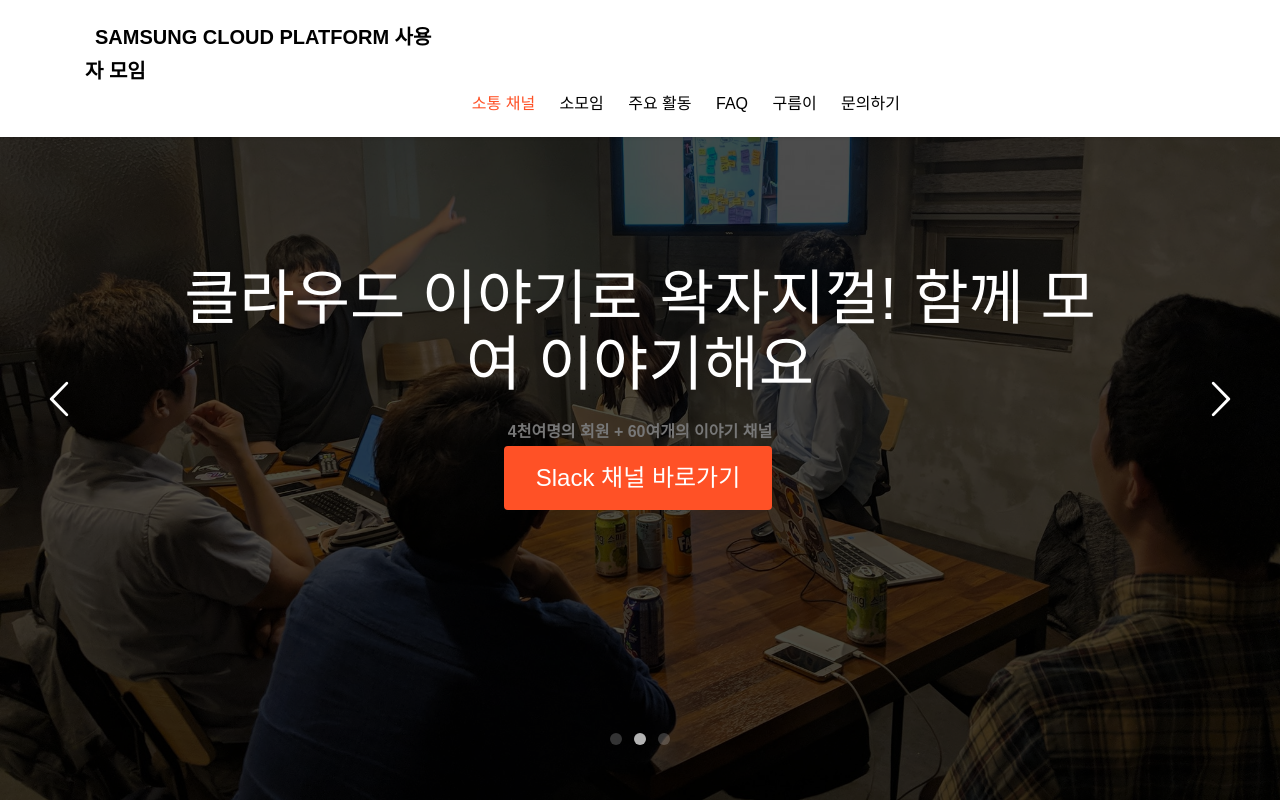
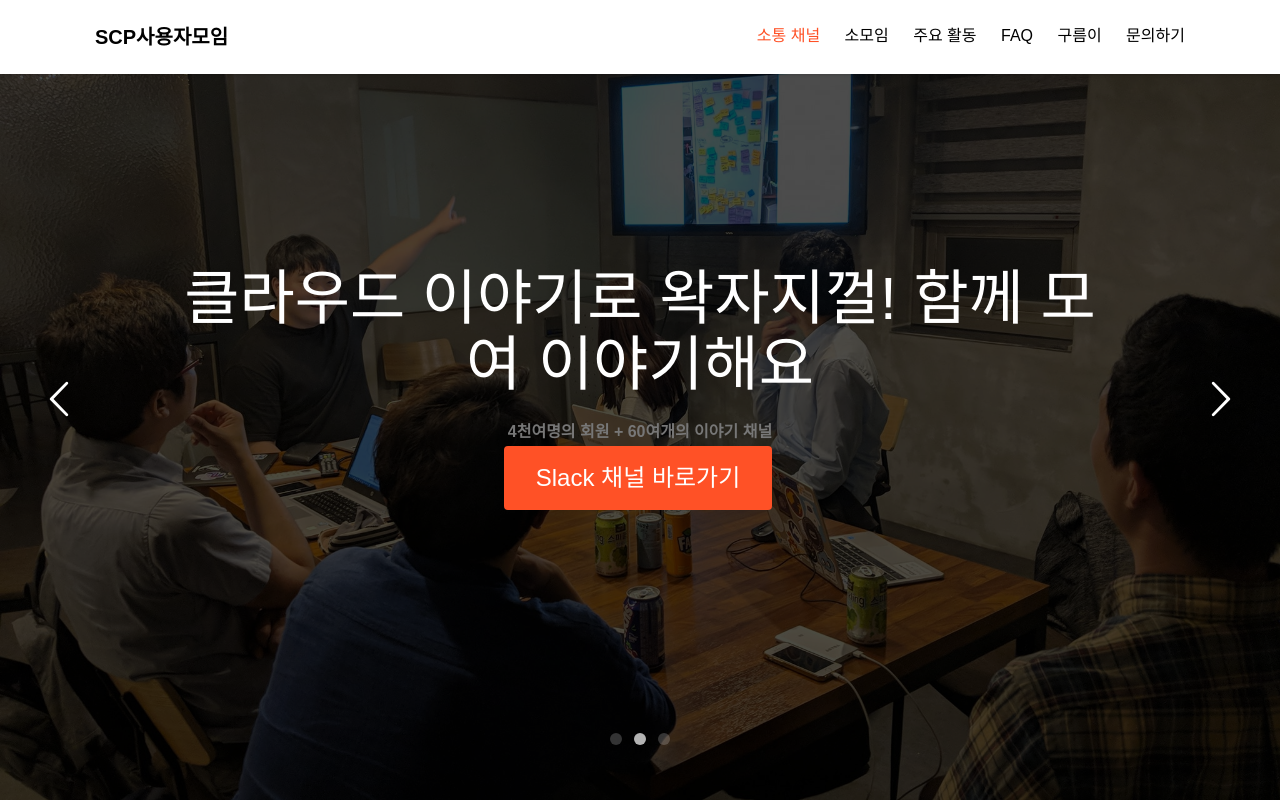
Before and after one commit to scpug/scpug.github.io, a plain HTML site: page index.html in a window 1280 px wide. Shown: the top 802 px of the page. Drawn offline with Linux system fonts and the light colour scheme.

Commit message:
Update index.html

```diff
--- a/index.html
+++ b/index.html
@@ -61,8 +61,8 @@
 	<nav class="ubea-nav" role="navigation">
 		<div class="ubea-container">
 			<div class="row">
-				<div class="col-sm-4 col-xs-12">
-					<div id="ubea-logo"><a href="index.html">Samsung Cloud Platform 사용자 모임</a></div>
+				<div class="col-sm-3 col-xs-12">
+					<div id="ubea-logo"><a href="index.html">SCP사용자모임</a></div>
 				</div>
 				<div class="col-xs-9 text-right menu-1 main-nav">
 					<ul>
```
